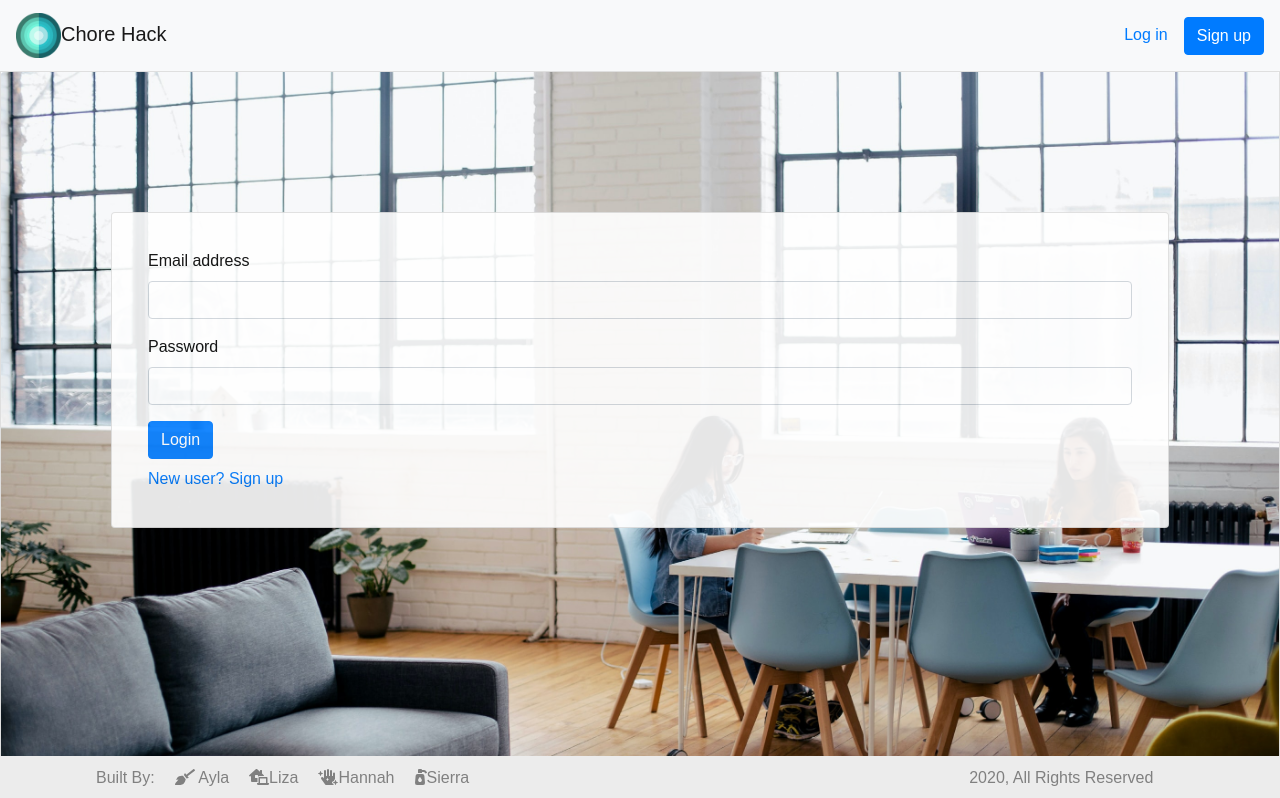
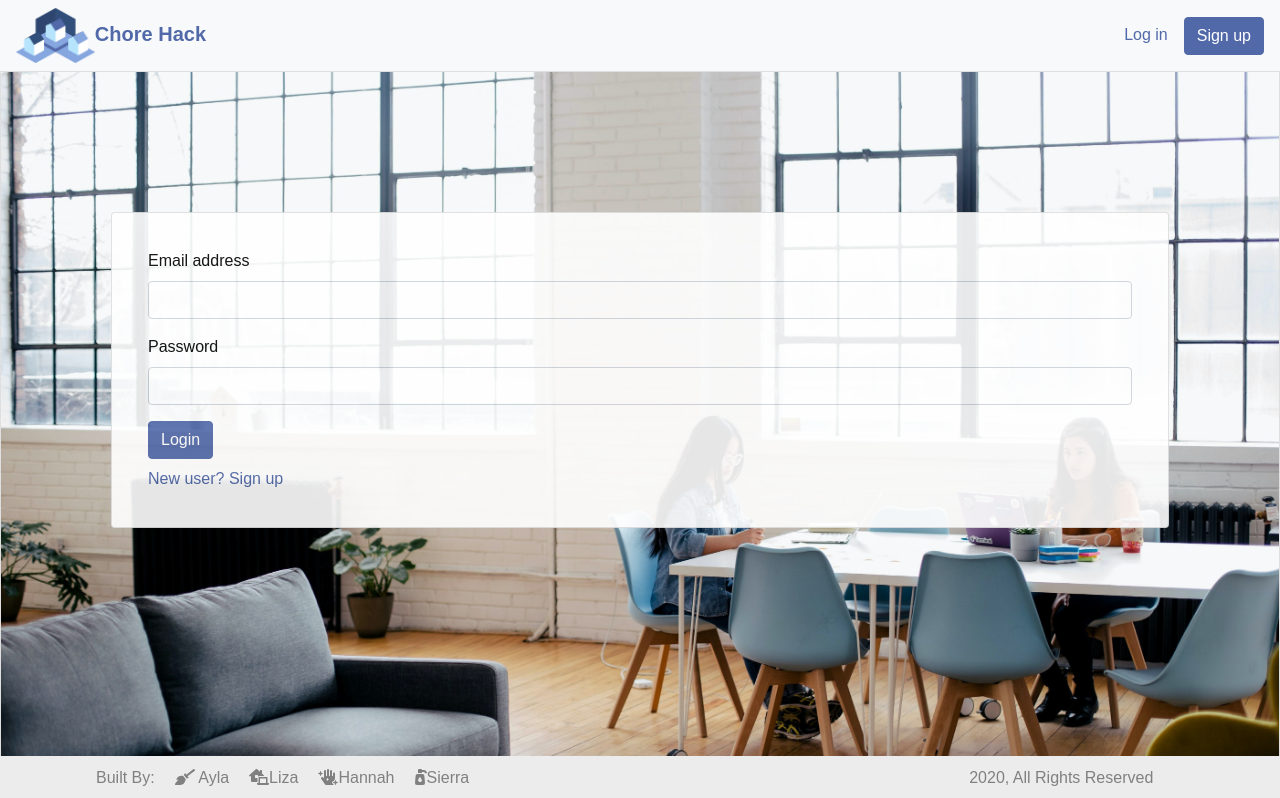
Before and after one commit to liza-p/Chore-Hack, a React (Create React App) app in the folder client/: page /login in a window 1280 px wide. Shown: the top 798 px of the page. Built offline with nearby package versions, Linux system fonts and the light colour scheme; no server answers; a web font is replaced by a local one.

Commit message:
colors changes

```diff
--- a/client/src/components/Navbar/index.js
+++ b/client/src/components/Navbar/index.js
@@ -4,6 +4,7 @@ import API from "../../utils/API";
 import { Button } from 'react-bootstrap';
 import { useChoreContext } from "../../utils/GlobalState";
 import refreshUserData from "../../utils/refreshUserData";
+import "./style.css";
 
 function Navbar() {
     const [state, dispatch] = useChoreContext();
@@ -18,8 +19,8 @@ function Navbar() {
 
     return (
         <nav className="navbar navbar-expand-lg navbar-light bg-light">
-            <Link className="navbar-brand" to="/">
-                <img src="../img/project3.png" style={{ width: "45px", height: "45px" }} className="d-inline-block" alt="" />
+            <Link className="navbar-brand p-0 logo-text" to="/">
+                <img src="../img/project3.png" style={{ height: "55px" }} className="d-inline-block logo" alt="logo" />
                 Chore Hack
             </Link>
             {
--- a/client/src/components/Navbar/style.css
+++ b/client/src/components/Navbar/style.css
@@ -0,0 +1,4 @@
+.logo-text{
+ color: #5169A9 !important;
+ font-weight: bold;
+}
--- a/client/src/components/calendarr/demo.css
+++ b/client/src/components/calendarr/demo.css
@@ -1,5 +1,5 @@
 .MuiToolbar-regular {
-    background-color: #007bff;
+    background-color: #5169A9;
 }
 
 .MuiSvgIcon-root {
--- a/client/src/components/chores/index.js
+++ b/client/src/components/chores/index.js
@@ -5,6 +5,7 @@ import { UPDATE_CHORES, UPDATE_MEMBERS } from "../../utils/actions";
 import DatePicker from "react-datepicker";
 import "react-datepicker/dist/react-datepicker.css";
 import API from "../../utils/API";
+import "./style.css";
 
 
 //function to render Repeated days checkboxes
--- a/client/src/components/chores/style.css
+++ b/client/src/components/chores/style.css
@@ -0,0 +1,8 @@
+.btn-danger{
+  background-color:#b34853;
+  border-color: #b34853;
+}
+.btn-danger:hover{
+  background-color:#8a3840;
+  border-color: #8a3840;
+}
--- a/client/src/components/invite/style.css
+++ b/client/src/components/invite/style.css
@@ -1,5 +1,5 @@
 .arrow-button {
     background-color: transparent;
     border: none;
-    color: #007bff;
+    color:  #5169A9;
 }
--- a/client/src/index.css
+++ b/client/src/index.css
@@ -2,3 +2,17 @@ body {
   margin: 0;
   font-family: 'GFS Neohellenic', sans-serif;
 }
+.btn-primary{
+  background-color: #5169A9;
+  border-color: #5169A9;
+}
+.btn-primary:hover{
+  background-color: #2E466F;
+  border-color:  #2E466F;
+}
+a{
+  color:  #5169A9;
+}
+a:hover{
+  color:  #2E466F;
+}
```
Also changed, not shown: client/public/img/project.png (added), client/public/img/project3.png.
